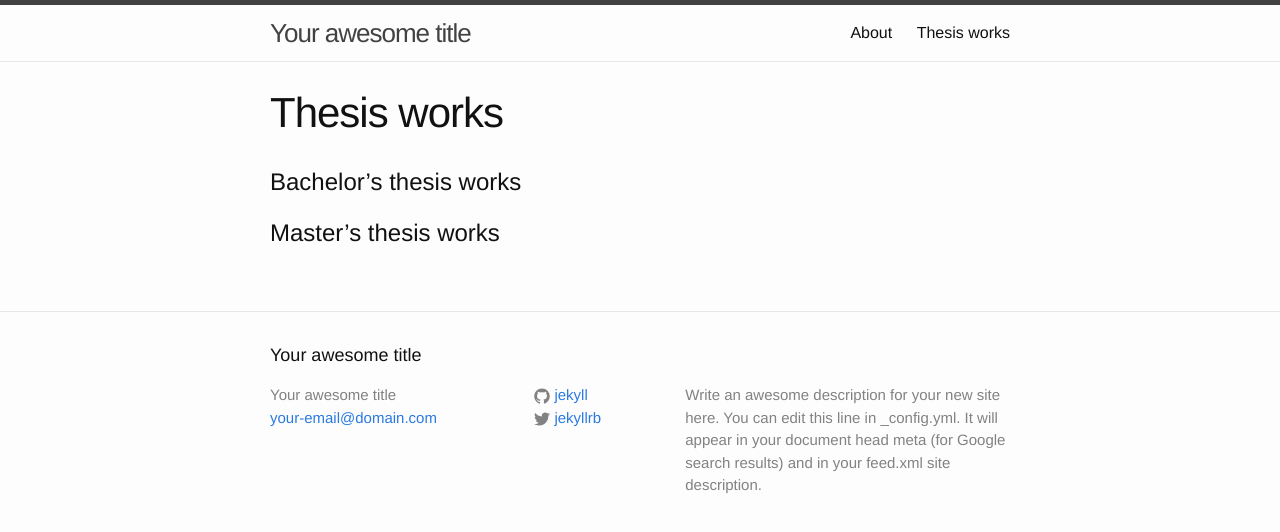
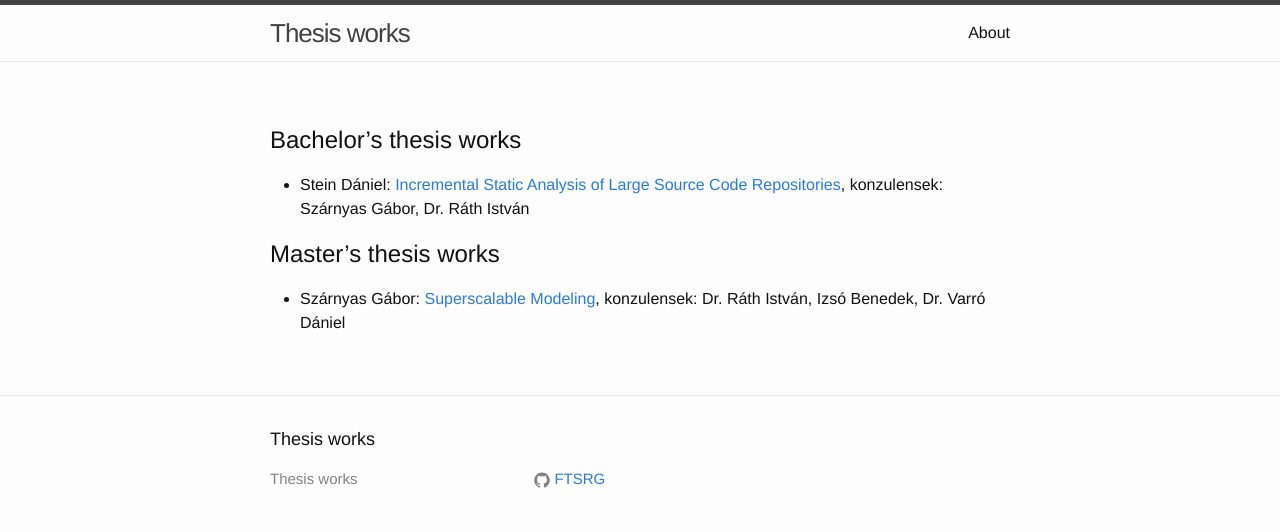
Before and after one commit to ftsrg/thesis-works, a Jekyll site: the page built from index.md, in a window 1280 px wide. Shown: the top 532 px of the page. Built offline with Jekyll 4.4.1, drawn with Linux system fonts in a browser that asks for light colours.

Commit message:
Added sample theses to the configuration file

```diff
--- a/_config.yml
+++ b/_config.yml
@@ -1,14 +1,11 @@
 # Site settings
-title: Your awesome title
-email: your-email@domain.com
-description: > # this means to ignore newlines until "baseurl:"
-  Write an awesome description for your new site here. You can edit this
-  line in _config.yml. It will appear in your document head meta (for
-  Google search results) and in your feed.xml site description.
-baseurl: "" # the subpath of your site, e.g. /blog/
-url: "http://yourdomain.com" # the base hostname & protocol for your site
-twitter_username: jekyllrb
-github_username:  jekyll
+title: Thesis works
+#email: your-email@domain.com
+#description: >
+#    Thesis works.
+baseurl: "/thesis-works" # the subpath of your site, e.g. /blog/
+#url: "http://yourdomain.com" # the base hostname & protocol for your site
+github_username:  FTSRG
 
 # Build settings
 markdown: kramdown
--- /dev/null
+++ b/_data/msc.yml
@@ -0,0 +1,5 @@
+thesis_works:
+  - author: Szárnyas Gábor
+    title: Superscalable Modeling
+    filename: szarnyas-gabor-superscalable-modeling
+    advisors: Dr. Ráth István, Izsó Benedek, Dr. Varró Dániel
--- a/index.md
+++ b/index.md
@@ -1,13 +1,16 @@
 ---
 layout: page
-title: Thesis works
 tagline: Fault Tolerant Systems Research Group
 ---
 
 # Bachelor's thesis works
 
-{% assign bsc = site.data.bsc.thesis_works %}
-{% for bsc_thesis in bsc_theses %}* {{ bsc_thesis.author }}: [{{ bsc_thesis.title }}](bsc/{{ bsc_thesis.filename }}), konzulensek: {{ bsc_thesis.advisors }}
+{% assign bsc_thesis_works = site.data.bsc.thesis_works %}
+{% for bsc_thesis in bsc_thesis_works %}* {{ bsc_thesis.author }}: [{{ bsc_thesis.title }}](bsc/{{ bsc_thesis.filename }}.pdf), konzulensek: {{ bsc_thesis.advisors }}
 {% endfor %}
 
 # Master's thesis works
+
+{% assign msc_thesis_works = site.data.msc.thesis_works %}
+{% for msc_thesis in msc_thesis_works %}* {{ msc_thesis.author }}: [{{ msc_thesis.title }}](msc/{{ msc_thesis.filename }}.pdf), konzulensek: {{ msc_thesis.advisors }}
+{% endfor %}
```
